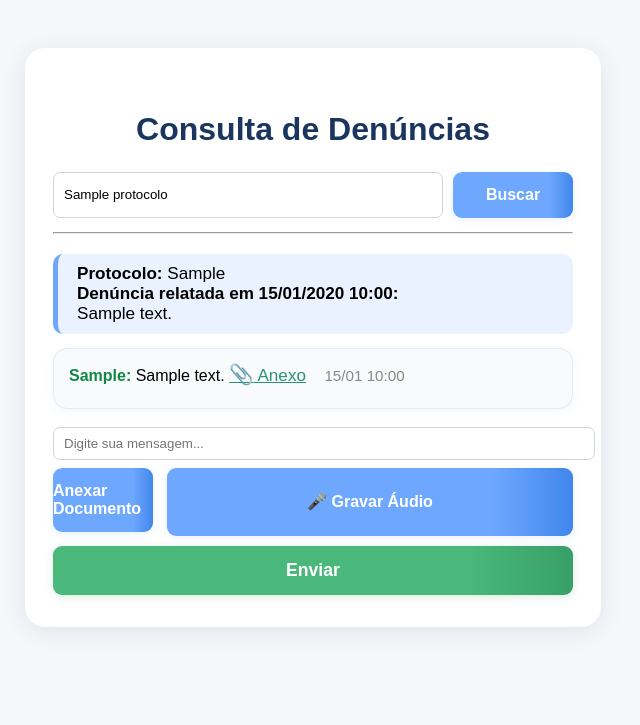
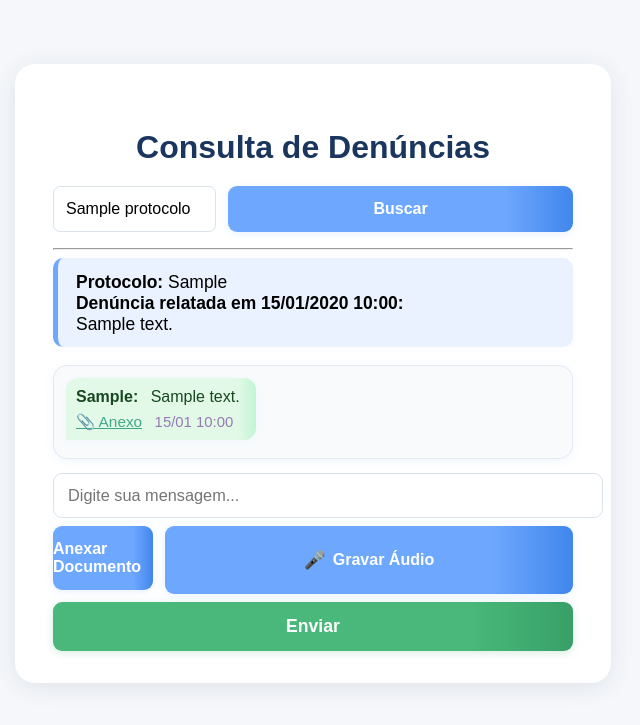
Before and after one commit to Biocamp/canal-denuncias, a Flask app: template templates/consulta.html in a window 1280 px wide. Shown: the top 725 px of the page, without its empty margins (327-967 px from the left). Run offline with Flask 3, Linux system fonts and the light colour scheme; tables that the repository leaves empty hold one stand-in row (values such as "Sample post"); the template is opened without the code that fills it: values that come from a table or form of the project are taken from there, most other values are stand-ins (such as "Sample title", 1, 10 or a date in 2020).

Commit message:
Ajusta layout e padroniza botões na tela de consulta com gravação de áudio

```diff
--- a/templates/consulta.html
+++ b/templates/consulta.html
@@ -1,180 +1,307 @@
 <!DOCTYPE html>
-<html lang="pt-br">
+<html lang="pt-BR">
 <head>
   <meta charset="UTF-8">
   <title>Consulta de Denúncias</title>
   <meta name="viewport" content="width=device-width, initial-scale=1">
   <style>
-        body { background: #f5f7fa; font-family: Arial, sans-serif; }
-        .card { max-width: 520px; margin: 48px auto; padding: 36px 28px 32px 28px; background: #fff; border-radius: 20px; box-shadow: 0 4px 24px #00306118; }
-        h2 { text-align: center; color: #1a355e; font-weight: 700; font-size: 2rem; margin-bottom: 24px; }
-        .protocolo-block { background:#eaf2ff; border-left: 5px solid #6ea8fe; padding: 10px 19px; margin-bottom: 14px; border-radius: 10px; font-size: 1.07rem; }
-        .mensagem-bloco { background: #f8fafc; border: 1.5px solid #e4e9f2; border-radius: 14px; padding: 14px 15px 8px 15px; margin-bottom: 18px; box-shadow: 0 2px 10px #6ea8fe1a; }
-        .mensagem-bloco .msg-autor { font-weight: bold; color: #184; }
-        .mensagem-bloco .msg-data { font-size: .95em; color: #888; margin-left: 6px; }
-        .mensagem-bloco .msg-anexo { display: inline-block; color: #289176; text-decoration: underline; font-size: 1.07em; margin-right: 8px; }
-        .mensagem-vazia { color: #aaa; text-align: center; margin: 22px 0 12px 0; font-size: 1.07rem; }
-        .input-row { display: flex; gap: 14px; margin-bottom: 10px; }
+    body {
+      background: #f5f7fa;
+      font-family: Arial, sans-serif;
+    }
+    .container {
+      max-width: 520px;
+      margin: 64px auto;
+      padding: 44px 38px 32px 38px;
+      background: #fff;
+      border-radius: 20px;
+      box-shadow: 0 4px 24px #00306118;
+      position: relative;
+    }
+    h1 {
+      text-align: center;
+      color: #1a355e;
+      font-weight: 700;
+      font-size: 2rem;
+      margin-bottom: 20px;
+    }
+    .protocolo-form {
+      display: flex;
+      gap: 12px;
+      margin-bottom: 16px;
+      justify-content: center;
+    }
+    .protocolo-form input[type="text"] {
+      flex: 1 1 auto;
+      border-radius: 7px;
+      border: 1.2px solid #dbe2ee;
+      padding: 10px 12px;
+      font-size: 1rem;
+      outline: none;
+      min-width: 0;
+      box-shadow: 0 1.5px 7px #eaf3ff18;
+      transition: border .18s;
+    }
+    .protocolo-form input[type="text"]:focus {
+      border-color: #6ea8fe;
+    }
+    .protocolo-form .btn-azul {
+      min-width: 100px;
+    }
+    .denuncia-bloco {
+      background: #eaf2ff;
+      border-left: 5px solid #6ea8fe;
+      padding: 14px 18px 12px 18px;
+      margin-bottom: 18px;
+      border-radius: 10px;
+      font-size: 1.09rem;
+      box-shadow: 0 1px 6px #b4c8e516;
+      font-weight: 500;
+    }
+    .chat-container {
+      background: #f8fafc;
+      border: 1.5px solid #e4e9f2;
+      border-radius: 14px;
+      max-height: 240px;
+      overflow-y: auto;
+      padding: 12px 12px 6px 12px;
+      margin-bottom: 14px;
+      box-shadow: 0 2px 10px #6ea8fe1a;
+    }
+    .chat-msg {
+      margin-bottom: 12px;
+      padding: 10px 16px 9px 10px;
+      border-radius: 12px;
+      min-width: 100px;
+      max-width: 90%;
+      word-break: break-word;
+      display: inline-block;
+      box-shadow: 0 1px 6px #d4eaff29;
+      position: relative;
+    }
+    .chat-user {
+      background: linear-gradient(90deg, #e7f4fd 90%, #d3e6fb 100%);
+      color: #125;
+      float: right;
+      text-align: right;
+      margin-left: 10%;
+      border-bottom-right-radius: 2px;
+    }
+    .chat-rh {
+      background: linear-gradient(90deg, #e3f9e7 90%, #c2f5d5 100%);
+      color: #174821;
+      float: left;
+      text-align: left;
+      margin-right: 10%;
+      border-bottom-left-radius: 2px;
+    }
+    .chat-author {
+      font-weight: bold;
+      font-size: 1em;
+      margin-right: 8px;
+    }
+    .chat-date {
+      font-size: 0.93em;
+      color: #86a;
+      margin-left: 8px;
+      opacity: .85;
+    }
+    .chat-anexo-link {
+      display: inline-block;
+      margin: 7px 0 0 0;
+      font-size: 0.96em;
+      color: #3fa889;
+      text-decoration: underline;
+    }
+    .clearfix::after { content: ""; display: table; clear: both; }
+    .chat-form input[type="text"] {
+      width: 100%;
+      border-radius: 9px;
+      border: 1.2px solid #dbe2ee;
+      padding: 12px 14px;
+      font-size: 1.02rem;
+      outline: none;
+      box-shadow: 0 1.5px 7px #eaf3ff1c;
+      transition: border .17s;
+      margin-bottom: 8px;
+    }
+    .chat-form input[type="text"]:focus {
+      border-color: #6ea8fe;
+    }
+    .input-file-wrap {
+      position: relative;
+      flex: 1;
+      min-width: 100px;
+      max-width: 150px;
+      display: flex;
+      flex-direction: column;
+      align-items: center;
+    }
+    .input-file { opacity: 0; width: 100%; height: 41px; position: absolute; left: 0; top: 0; cursor: pointer; z-index: 2; }
+    .label-file.btn-azul { width:100%; }
+    .filename { font-size: .93rem; color: #3770a7; margin-top: 4px; word-break: break-all; }
     .btn-azul {
-            background: linear-gradient(90deg,#6ea8fe 80%,#4186ec 100%);
-            color: #fff !important; font-weight: bold; border: none;
-            border-radius: 9px; padding: 14px 0;
-            font-size: 1rem; box-shadow: 0 2px 8px #6ea8fe26;
-            width: 100%; cursor: pointer;
-            display: flex; align-items: center; justify-content: center;
-            margin-bottom: 0; min-width: 0;
-            transition: background .18s;
+      background: linear-gradient(90deg,#6ea8fe 80%,#4186ec 100%) !important;
+      color: #fff !important;
+      font-weight: bold !important;
+      border: none !important;
+      border-radius: 9px !important;
+      padding: 14px 0 !important;
+      font-size: 1rem !important;
+      box-shadow: 0 2px 8px #6ea8fe26 !important;
+      width: 100% !important;
+      cursor: pointer !important;
+      display: flex !important;
+      align-items: center !important;
+      justify-content: center !important;
+      margin-bottom: 0 !important;
+      min-width: 0 !important;
     }
-        .btn-azul:hover { background: linear-gradient(90deg,#4186ec 80%,#6ea8fe 100%); }
+    .btn-azul:hover { background: linear-gradient(90deg,#4186ec 80%,#6ea8fe 100%) !important; }
     .btn-verde {
-            width: 100%; background: linear-gradient(90deg,#49b87a 80%,#38a067 100%);
-            color: #fff; font-weight: bold; font-size: 1.1rem; border: none;
-            border-radius: 9px; padding: 14px 0;
-            box-shadow: 0 2px 8px #38a06732;
-            transition: background .2s, box-shadow .2s; cursor: pointer;
+      width:100%; background: linear-gradient(90deg,#49b87a 80%,#38a067 100%);
+      color:#fff; font-weight:bold; font-size:1.1rem; border:none; border-radius:9px; padding:14px 0;
+      box-shadow:0 2px 8px #38a06732; transition:background .2s, box-shadow .2s; cursor:pointer;
       display: flex; align-items: center; justify-content: center; margin-top: 8px;
     }
     .btn-verde:hover { background: linear-gradient(90deg,#38a067 85%,#49b87a 100%); }
     .btn-vermelho {
-            background: linear-gradient(90deg,#ff7070 80%,#e44d4d 100%);
-            color: #fff; font-weight: bold; border: none; border-radius: 9px;
-            padding: 10px 20px; font-size: 1rem; margin-left: 8px;
-            box-shadow: 0 2px 8px #ff707033; cursor: pointer; transition: background .18s;
+      background: linear-gradient(90deg,#fb5656 80%,#c32525 100%) !important;
+      color: #fff !important;
+      font-weight: bold !important;
+      border: none !important;
+      border-radius: 9px !important;
+      padding: 12px 0 !important;
+      font-size: 1rem !important;
+      box-shadow: 0 2px 8px #f57b7b26 !important;
+      width: 100% !important;
+      cursor: pointer !important;
+      margin-bottom: 0 !important;
     }
-        .btn-vermelho:hover { background: linear-gradient(90deg,#e44d4d 80%,#ff7070 100%);}
-        .audio-preview-block {
-            background: #f2f5f8; border-radius: 12px; padding: 12px 12px; margin-top: 10px;
-            display: flex; align-items: center; gap: 12px; box-shadow: 0 1px 5px #6ea8fe0c;
-        }
-        .filename { font-size: .93rem; color: #3770a7; margin-top: 4px; word-break: break-all; }
-        .input-file-wrap { position: relative; flex:1; min-width: 100px; max-width: 150px; display: flex; flex-direction: column; align-items: center; }
-        .input-file { opacity: 0; width: 100%; height: 41px; position: absolute; left: 0; top: 0; cursor: pointer; z-index: 2; }
-        .label-file.btn-azul { width:100%; }
-        @media (max-width: 700px) {
-            .card { padding: 14px 3vw 16px 3vw; }
-            .input-row { flex-direction: column; gap: 8px; }
+    @media (max-width: 600px) {
+      .container { padding: 14px 5vw 16px 5vw; }
+      .btn-azul, .btn-verde, .btn-vermelho { font-size: 0.95rem !important; }
     }
   </style>
 </head>
 <body>
-    <div class="card">
-        <h2>Consulta de Denúncias</h2>
-        <form method="post" action="{{ url_for('consulta') }}" style="display:flex; gap:10px; margin-bottom:14px;">
-            <input type="text" name="protocolo" placeholder="Digite o protocolo" value="{{ protocolo or '' }}" required style="flex:1; border-radius:7px; border:1.2px solid #ccd6e3; padding:8px 10px;">
-            <button type="submit" class="btn-azul" style="width:120px;">Buscar</button>
+  <div class="container">
+    <h1>Consulta de Denúncias</h1>
+
+    <!-- Formulário de protocolo -->
+    <form method="post" action="{{ url_for('consulta') }}" class="protocolo-form">
+      <input type="text" name="protocolo" placeholder="Digite o protocolo" value="{{ protocolo or '' }}" required>
+      <button type="submit" class="btn-azul">Buscar</button>
     </form>
-        <hr style="margin-bottom:20px;">
+
     {% if denuncia %}
-            <div class="protocolo-block">
+      <hr>
+      <div class="denuncia-bloco">
         <b>Protocolo:</b> {{ denuncia.protocolo }}<br>
         <b>Denúncia relatada em {{ denuncia.data_hora.strftime('%d/%m/%Y %H:%M') }}:</b><br>
         {{ denuncia.texto }}
       </div>
-            <div class="mensagem-bloco">
+      <div class="chat-container clearfix">
         {% if mensagens %}
-                    {% for m in mensagens %}
-                        <div style="margin-bottom:14px;">
-                            <span class="msg-autor">{{ m.autor }}:</span>
-                            {% if m.texto %}
-                                {{ m.texto }}
+          {% for msg in mensagens %}
+            <div class="chat-msg {% if msg.autor == 'Usuário' %}chat-user{% else %}chat-rh{% endif %}">
+              <span class="chat-author">{{ msg.autor }}:</span>
+              {% if msg.texto %}{{ msg.texto }}{% endif %}
+              {% if msg.anexo %}
+                <br>
+                <a href="{{ url_for('chat_arquivo', filename=msg.anexo) }}" target="_blank" class="chat-anexo-link">📎 Anexo</a>
               {% endif %}
-                            {% if m.anexo %}
-                                <a href="{{ url_for('chat_arquivo', filename=m.anexo) }}" target="_blank" class="msg-anexo">
-                                    <span style="font-size:1.15em;">📎</span> Anexo
-                                </a>
-                            {% endif %}
-                            <span class="msg-data">{{ m.data_hora.strftime('%d/%m %H:%M') }}</span>
+              <span class="chat-date">{{ msg.data_hora.strftime('%d/%m %H:%M') }}</span>
             </div>
           {% endfor %}
         {% else %}
-                    <div class="mensagem-vazia">Nenhuma mensagem ainda.</div>
+          <div style="color:#888;text-align:center;">Nenhuma mensagem ainda.</div>
         {% endif %}
+        <div class="clearfix"></div>
       </div>
-            <!-- FORM DE CHAT COM ÁUDIO -->
-            <form method="post" action="{{ url_for('chat', protocolo=denuncia.protocolo) }}" enctype="multipart/form-data" autocomplete="off">
+      <!-- Formulário de nova mensagem -->
+      <form id="chatForm" method="post" action="{{ url_for('chat', protocolo=denuncia.protocolo) }}" enctype="multipart/form-data" autocomplete="off" class="chat-form">
         <input type="hidden" name="protocolo" value="{{ denuncia.protocolo }}">
-                <input type="text" name="mensagem" placeholder="Digite sua mensagem..." maxlength="500" autocomplete="off" style="width:100%; margin-bottom:8px; border-radius:7px; border:1.2px solid #ccd6e3; padding:8px 10px;">
-                <div class="input-row">
-                    <!-- Anexo -->
+        <input type="text" name="mensagem" placeholder="Digite sua mensagem..." maxlength="500" autocomplete="off">
+        <div style="display: flex; gap: 12px; margin-bottom: 8px;">
           <div class="input-file-wrap">
             <label for="file-upload-user" class="label-file btn-azul">Anexar Documento</label>
-                        <input type="file" id="file-upload-user" name="anexo" class="input-file" accept="*/*" onchange="showFilenameUser()">
+            <input type="file" id="file-upload-user" name="anexo" class="input-file"
+              accept="image/*,audio/*,video/*,.pdf,.doc,.docx,.xls,.xlsx,.png,.jpg,.jpeg"
+              onchange="showFilenameUser()">
             <div class="filename" id="filename-user"></div>
           </div>
-                    <!-- Botão Áudio -->
-                    <button type="button" class="btn-azul" id="btnGravarAudio" onclick="toggleAudioRecording()">🎤 Gravar Áudio</button>
+          <button type="button" class="btn-azul" id="btn-gravar-audio" onclick="abrirGravadorAudio()">
+            <span style="font-size:1.1em; margin-right:7px;">🎤</span> Gravar Áudio
+          </button>
         </div>
-                <!-- Áudio Preview -->
-                <div id="audio-preview-block" class="audio-preview-block" style="display:none;">
-                    <audio id="audio-preview" controls style="height:36px;"></audio>
-                    <button type="button" class="btn-vermelho" id="excluir-audio-btn" onclick="excluirAudio()" style="margin:0;">Excluir Áudio</button>
+        <div id="audio-controls-area" style="margin-bottom:10px; display:none;">
+          <audio id="audio-player" controls style="width:100%;"></audio>
+          <button type="button" class="btn-vermelho" id="btn-excluir-audio" style="margin-top:8px;">Excluir Áudio</button>
         </div>
         <button type="submit" class="btn-verde">Enviar</button>
       </form>
     {% endif %}
   </div>
   <script>
-        // Input de arquivo
     function showFilenameUser() {
       const input = document.getElementById('file-upload-user');
       const label = document.getElementById('filename-user');
       label.textContent = input.files.length ? input.files[0].name : '';
     }
 
-        // Áudio (Web Recorder)
-        let gravando = false;
-        let mediaRecorder, audioChunks = [];
-        let audioBlob;
+    // ===== Gravação de Áudio =====
+    let mediaRecorder;
+    let audioChunks = [];
+    let audioBlob = null;
 
-        function toggleAudioRecording() {
-            if (gravando) {
-                pararGravacao();
-            } else {
-                iniciarGravacao();
-            }
-        }
-
-        async function iniciarGravacao() {
-            const btn = document.getElementById('btnGravarAudio');
-            btn.textContent = "🔴 Gravando... Parar";
-            btn.disabled = false;
-            gravando = true;
-
-            try {
-                const stream = await navigator.mediaDevices.getUserMedia({ audio: true });
+    function abrirGravadorAudio() {
+      if (mediaRecorder && mediaRecorder.state === "recording") return; // Impede duplo clique
+      navigator.mediaDevices.getUserMedia({ audio: true })
+        .then(stream => {
           mediaRecorder = new MediaRecorder(stream);
           audioChunks = [];
+          document.getElementById('audio-controls-area').style.display = 'block';
+          document.getElementById('audio-player').style.display = 'none';
+          document.getElementById('btn-excluir-audio').style.display = 'none';
+          document.getElementById('btn-gravar-audio').textContent = "Gravando...";
           mediaRecorder.ondataavailable = e => audioChunks.push(e.data);
           mediaRecorder.onstop = () => {
             audioBlob = new Blob(audioChunks, { type: 'audio/webm' });
-                    mostrarPreviewAudio(audioBlob);
+            let url = URL.createObjectURL(audioBlob);
+            const player = document.getElementById('audio-player');
+            player.src = url;
+            player.style.display = 'block';
+            document.getElementById('btn-excluir-audio').style.display = 'inline-block';
+            document.getElementById('btn-gravar-audio').textContent = "Gravar Áudio";
           };
           mediaRecorder.start();
-            } catch (err) {
-                gravando = false;
-                btn.textContent = "🎤 Gravar Áudio";
-                alert('Erro ao acessar o microfone.');
+          setTimeout(() => pararGravacao(), 120000); // Limite 2 min por gravação
+        });
+    }
+    function pararGravacao() {
+      if (mediaRecorder && mediaRecorder.state === "recording") {
+        mediaRecorder.stop();
       }
     }
-
-        function pararGravacao() {
-            gravando = false;
-            document.getElementById('btnGravarAudio').textContent = "🎤 Gravar Áudio";
-            if (mediaRecorder) mediaRecorder.stop();
+    // Botão excluir áudio
+    document.getElementById('btn-excluir-audio').onclick = function () {
+      audioBlob = null;
+      audioChunks = [];
+      document.getElementById('audio-player').src = '';
+      document.getElementById('audio-controls-area').style.display = 'none';
+    };
+    // Sobrescrever o submit para enviar áudio via FormData
+    document.getElementById('chatForm').onsubmit = function(e){
+      if (audioBlob) {
+        e.preventDefault();
+        const form = e.target;
+        const formData = new FormData(form);
+        formData.append('anexo', audioBlob, 'audio.webm');
+        fetch(form.action, { method: 'POST', body: formData })
+          .then(resp => window.location.reload());
       }
-
-        function mostrarPreviewAudio(blob) {
-            const url = URL.createObjectURL(blob);
-            const preview = document.getElementById('audio-preview');
-            preview.src = url;
-            document.getElementById('audio-preview-block').style.display = "flex";
-        }
-
-        function excluirAudio() {
-            audioBlob = null;
-            document.getElementById('audio-preview').src = "";
-            document.getElementById('audio-preview-block').style.display = "none";
-        }
+    };
   </script>
 </body>
 </html>
```
Lines whose indentation alone changed are shown as unchanged.
